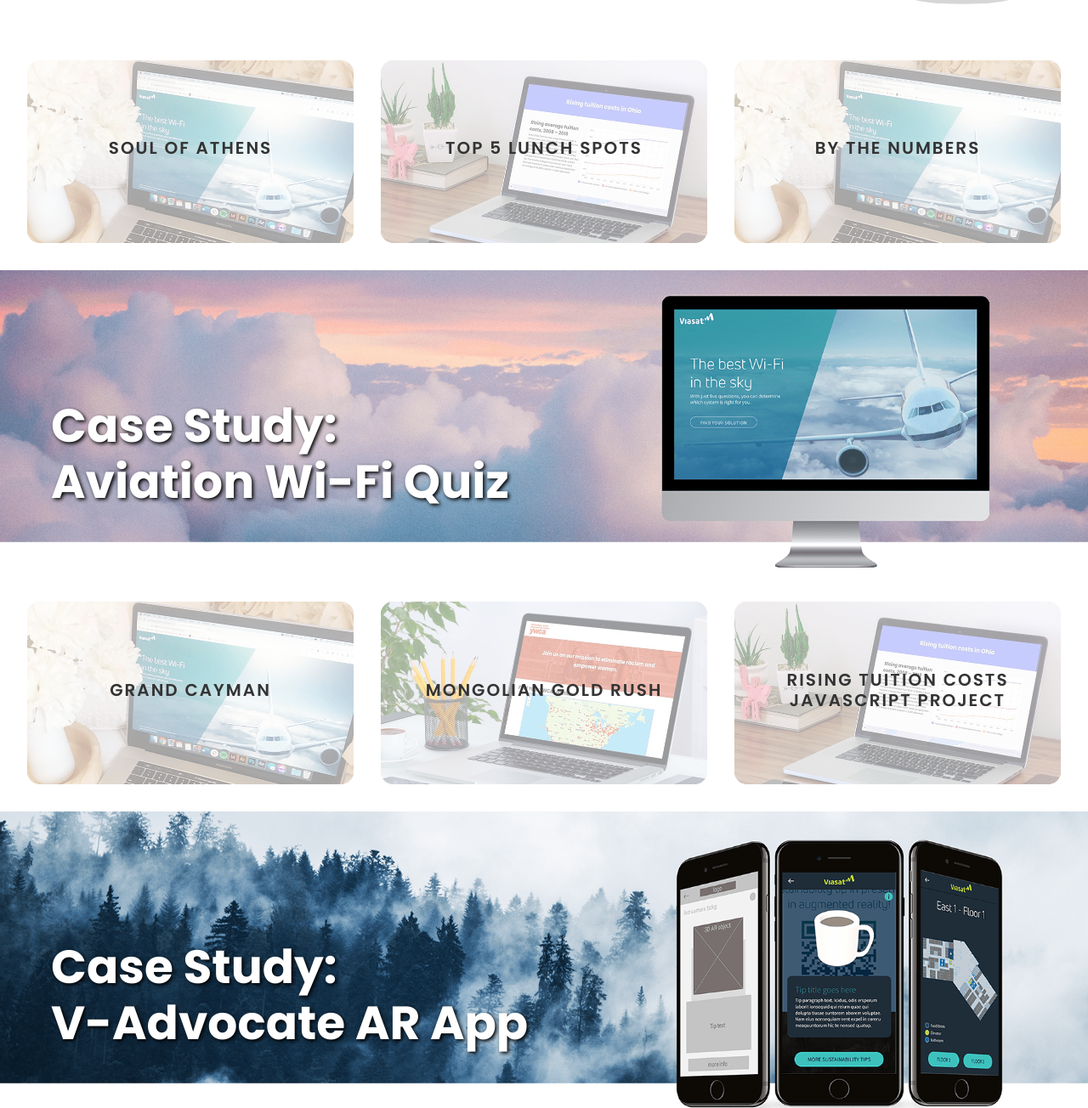
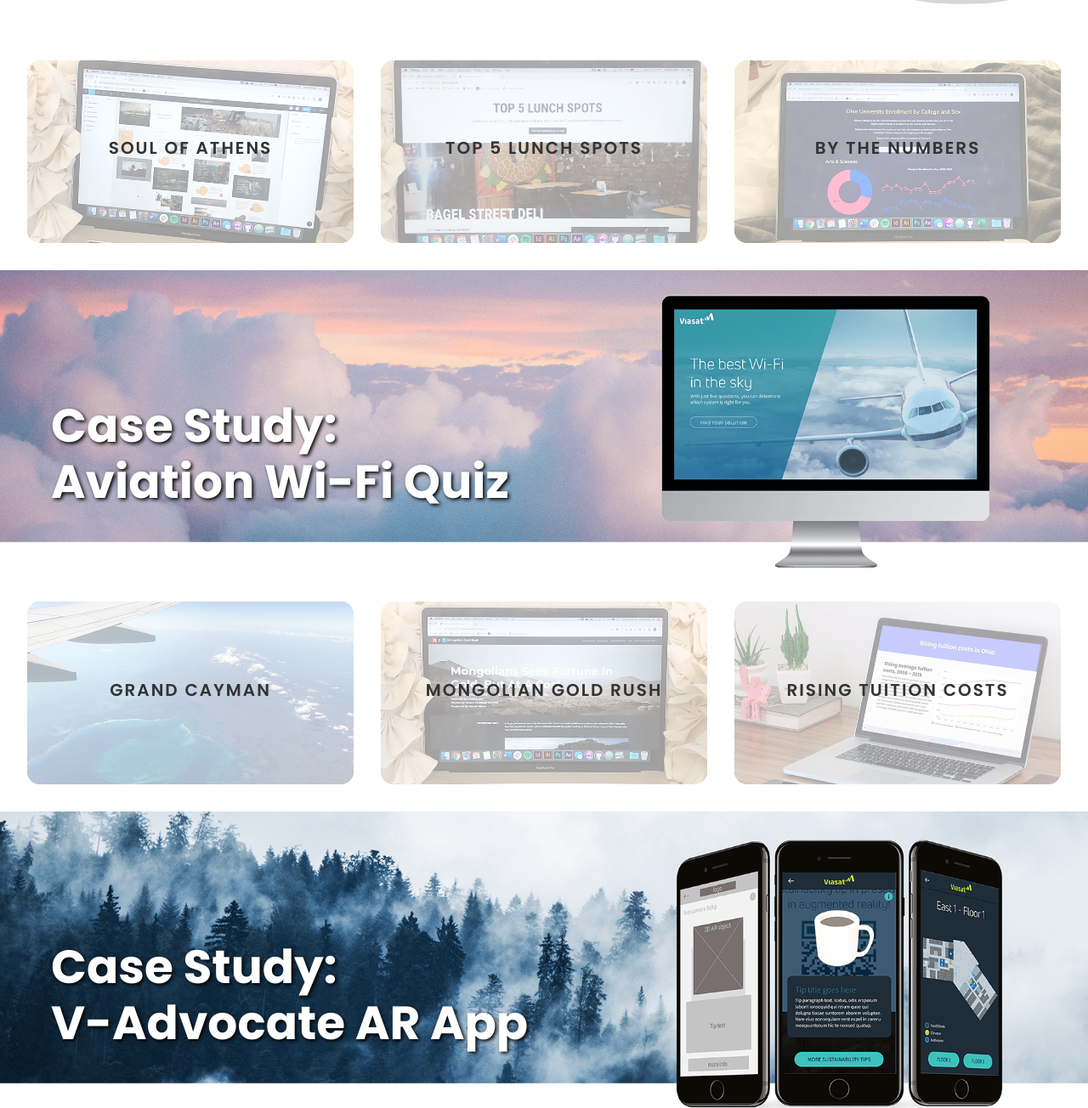
Before and after one commit to nicoledinan/portfolio, a plain HTML site: page index2.html in a window 1280 px wide. Shown: the part 512-1816 px from the top of the page at 85% size. Drawn offline with nearby package versions, Linux system fonts and the light colour scheme.

Commit message:
finished adding placeholder images to projects

```diff
--- a/index2.html
+++ b/index2.html
@@ -99,7 +99,7 @@
 
       <div class="project-image">
         <a href="#">
-          <img width="300" height="169" src="images/viasat-cover.png" alt="Soul of Athens">
+          <img width="300" height="169" src="images/soulofathens.JPG" alt="Soul of Athens">
         </a>
       </div>
     </div>
@@ -112,7 +112,7 @@
 
       <div class="project-image">
         <a href="#">
-          <img width="300" height="169" src="images/RisingTuitionCosts.jpeg" alt="Top 5 Lunch Spots">
+          <img width="300" height="169" src="images/top5.jpg" alt="Top 5 Lunch Spots">
         </a>
       </div>
     </div>
@@ -125,7 +125,7 @@
 
       <div class="project-image">
         <a href="#">
-          <img width="300" height="169" src="images/viasat-cover.png" alt="By the Numbers">
+          <img width="300" height="169" src="images/bythenumbers.jpg" alt="By the Numbers">
         </a>
       </div>
     </div>
@@ -164,7 +164,7 @@
 
       <div class="project-image">
         <a href="#">
-          <img width="300" height="169" src="images/viasat-cover.png" alt="Grand Cayman">
+          <img width="300" height="169" src="images/cayman.jpg" alt="Grand Cayman">
         </a>
       </div>
     </div>
@@ -178,7 +178,7 @@
 
       <div class="project-image">
         <a href="#">
-          <img width="300" height="169" src="images/YWCA_locations.jpg" alt="Mongolian Gold Rush">
+          <img width="300" height="169" src="images/goldrush.jpg" alt="Mongolian Gold Rush">
         </a>
       </div>
     </div>
@@ -187,7 +187,7 @@
 <!-- rising tuition costs -->
     <div id="3688" class="project">
 
-      <a class="project-title" href="rtc.html"><h2>Rising Tuition Costs JavaScript Project</h2></a>
+      <a class="project-title" href="rtc.html"><h2>Rising Tuition Costs</h2></a>
 
       <div class="project-image">
         <a href="#">
@@ -246,7 +246,7 @@
 
       <div class="project-image">
         <a href="#">
-          <img width="300" height="169" src="images/viasat-cover.png" alt="Passion Park">
+          <img width="300" height="169" src="images/passionpark.jpg" alt="Passion Park">
         </a>
       </div>
     </div>
```
Also changed, not shown: images/bythenumbers.jpg (added), images/cayman.jpg (added), images/goldrush.jpg (added), images/passionpark.jpg (added), images/soulofathens.JPG (added), images/top5.jpg (added).
